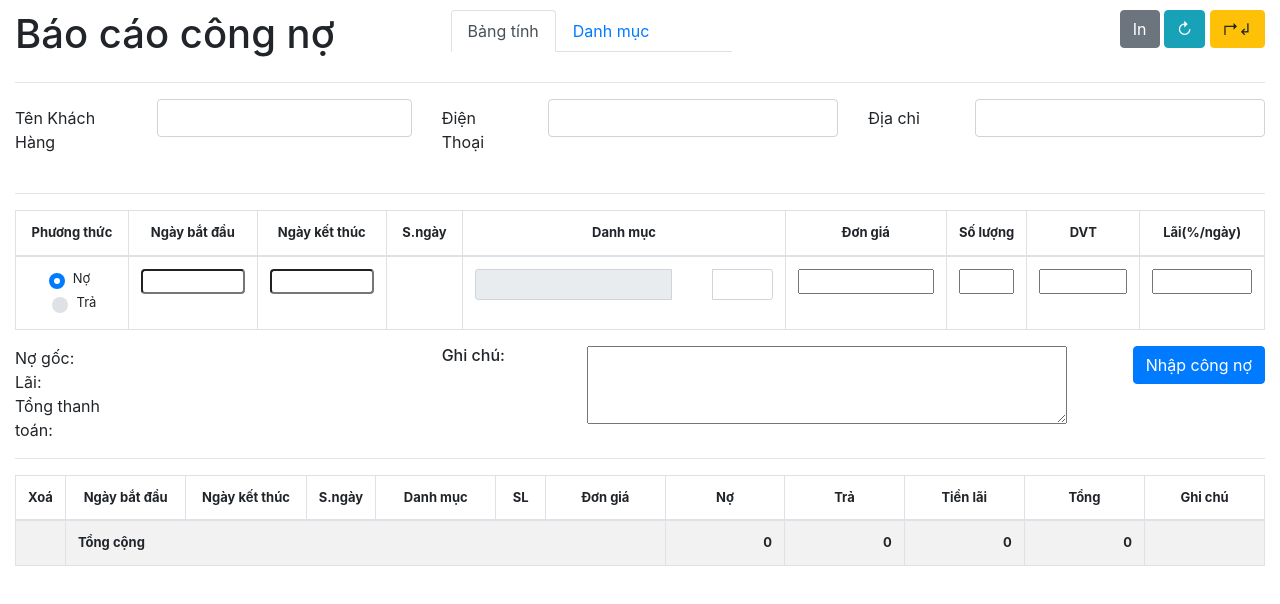
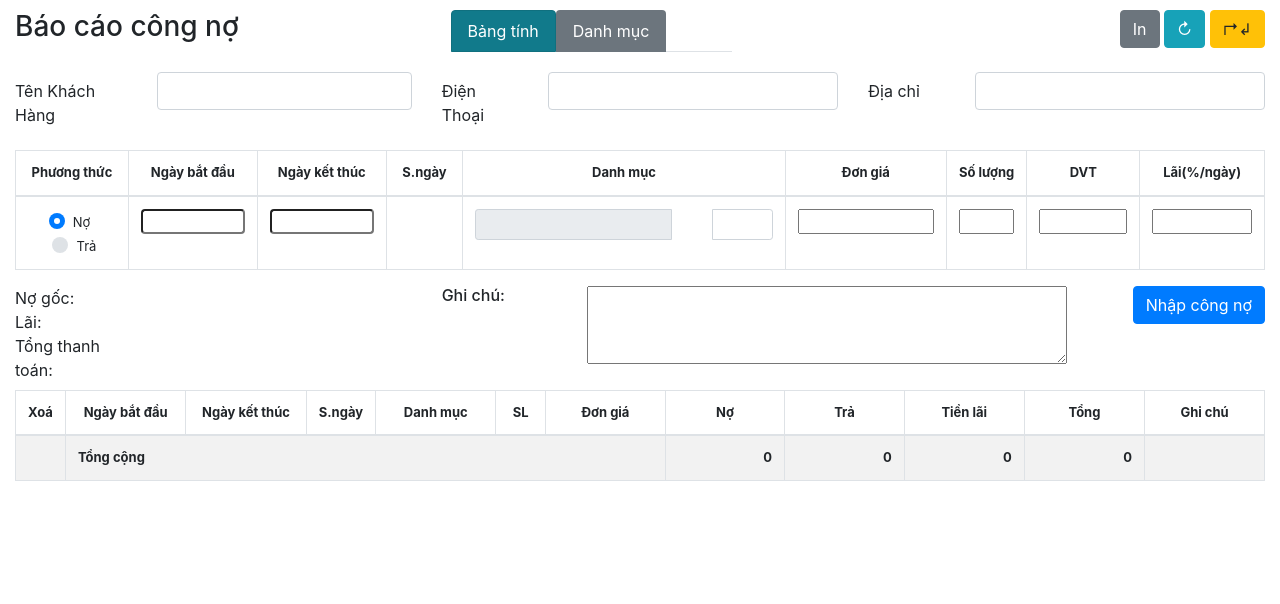
Before and after one commit to HoangTruongLe/debtcal, a plain HTML site: page index.html in a window 1280 px wide. Drawn offline with Linux system fonts and the light colour scheme; a script that the page names is missing.

Commit message:
fix layout

```diff
--- a/index.html
+++ b/index.html
@@ -17,7 +17,6 @@
     <link href="assets/css/bootstrap.min.css" rel="stylesheet">
     <link rel="stylesheet" href="assets/css/jquery-ui.min.css">
     <link rel="stylesheet" href="assets/css/bootstrap-datepicker3.min.css">
-    <!-- <link href="assets/bootstrap3-editable/css/bootstrap-editable.css" rel="stylesheet"> -->
     <link rel="stylesheet" href="assets/css/select2.min.css">
     <link rel="stylesheet" href="assets/css/custom.css">
 
@@ -31,22 +30,22 @@
   </head>
   <body>
     <div class="container-fluid">
-      <div class="row" style="margin-top:10px;">
+      <div class="row" style="margin-top:10px; margin-bottom: 20px">
+
         <div class="col-lg-7 col-sm-6">
           <div class="row">
-            <h1 class="col-lg-7 col-sm-12" >Báo cáo công nợ</h1>
+            <h3 class="col-lg-7 col-sm-12">Báo cáo công nợ</h3>
             <div class="col-lg-5 col-sm-6 noprint">
               <ul class="nav nav-tabs tabs-bordered">
                 <li class="nav-item">
-                  <a href="#cal_tool" data-toggle='tab' class="nav-link active">Bảng tính</a>
+                  <a href="#cal_tool" data-toggle='tab' class="nav-link active btn-info">Bảng tính</a>
                 </li>
                 <li class="nav-item">
-                  <a href="#product_management" data-toggle='tab' class="nav-link">Danh mục</a>
+                  <a href="#product_management" data-toggle='tab' class="nav-link btn-secondary">Danh mục</a>
                 </li>
               </ul>
             </div>
           </div>
-
         </div>
         <div class="col-lg-3 col-sm-5 text-right" style="padding-top: 18px;">
           <small id='current_date_time'></small>
@@ -59,7 +58,6 @@
       </div>
       <div class="tab-content">
         <div class="tab-pane active" id="cal_tool">
-          <hr class="noprint">
           <div class="row">
             <div class="col-4">
               <div class="form-group row">
@@ -86,7 +84,6 @@
               </div>
             </div>
           </div>
-          <hr class="noprint">
           <table class="table table-bordered noprint">
             <thead>
               <th class="text-center" style="width: 7%">Phương thức</th>
@@ -104,11 +101,11 @@
                 <td class="text-center">
                   <div class="custom-control custom-radio custom-control-inline" style="margin-left: -5px; margin-right: 0px;">
                     <input type="radio" id="customRadioInline1" checked name="customRadioInline1" class="custom-control-input">
-                    <label class="custom-control-label" for="customRadioInline1">Nợ</label>
+                    <label class="custom-control-label pt-1" for="customRadioInline1">Nợ</label>
                   </div>
                   <div class="custom-control custom-radio custom-control-inline" style="margin-left: 5px; margin-right: 0px;">
                     <input type="radio" id="customRadioInline2" name="customRadioInline1" class="custom-control-input">
-                    <label class="custom-control-label" for="customRadioInline2">Trả</label>
+                    <label class="custom-control-label pt-1" for="customRadioInline2">Trả</label>
                   </div>
                 </td>
                 <td class="ngay_no text-center"><input onchange="cal_total_val()" id="start_date" class="col-12 datepicker text-center" style="" type="text" name="" value=""></td>
@@ -129,7 +126,7 @@
               </tr>
             </tbody>
           </table>
-          <div class="row noprint">
+          <div class="row noprint mb-2">
             <div class="col-4">
               <div class="row"><span class="col-4">Nợ gốc:</span><strong class='col-5 text-right'> <span id="no_goc">  </span> </strong> </div>
               <div class="row"><span class="col-4">Lãi:</span><strong class='col-5 text-right'> <span id="tien_lai">  </span> </strong> </div>
@@ -145,7 +142,6 @@
               <button type="button" class="btn btn-primary" onClick="import_debt_to_table()" name="button">Nhập công nợ</button>
             </div>
           </div>
-          <hr>
           <table class="table table-bordered table-striped table-hover">
             <thead>
               <th class="text-center noprint" style="width: 1%">Xoá</th>
```
